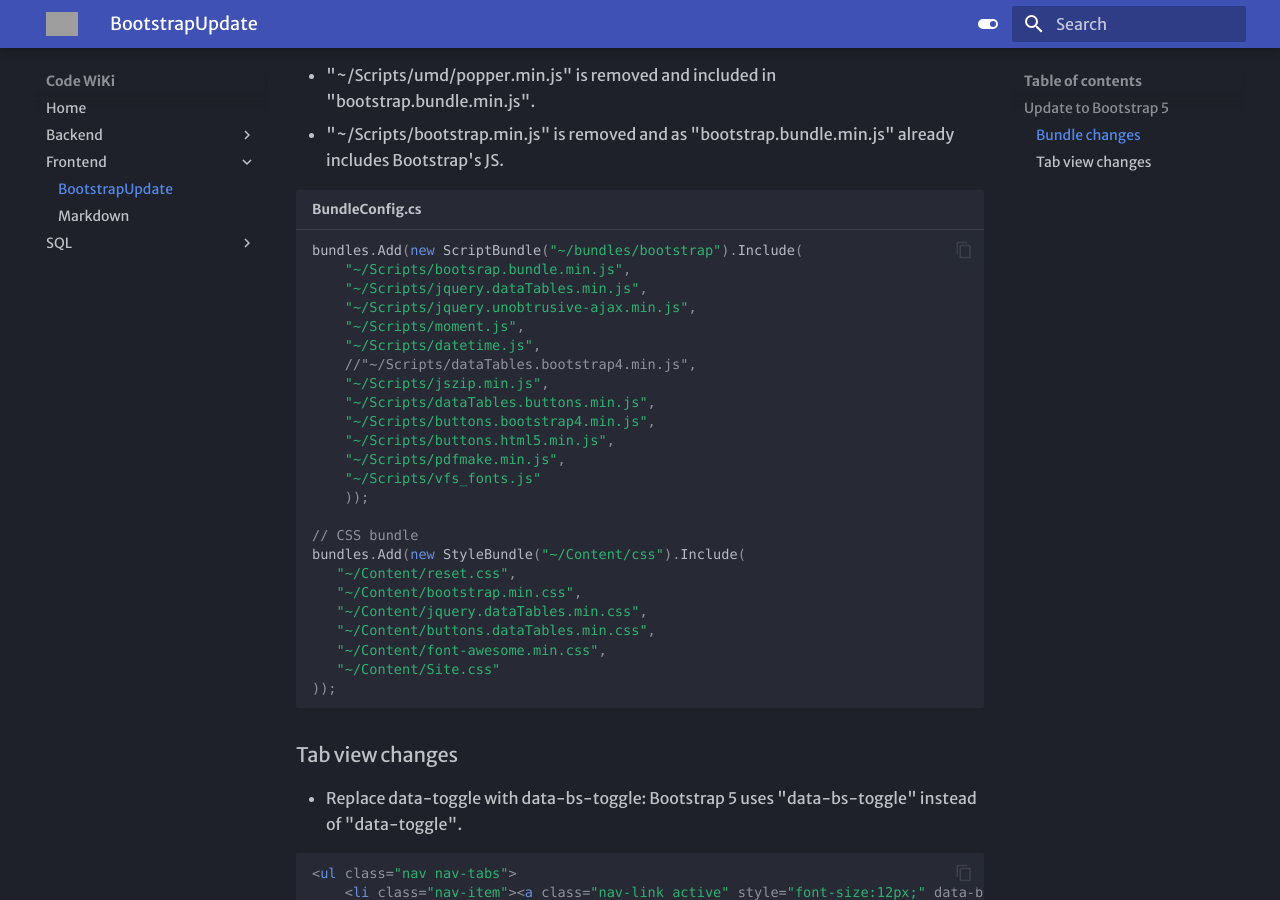
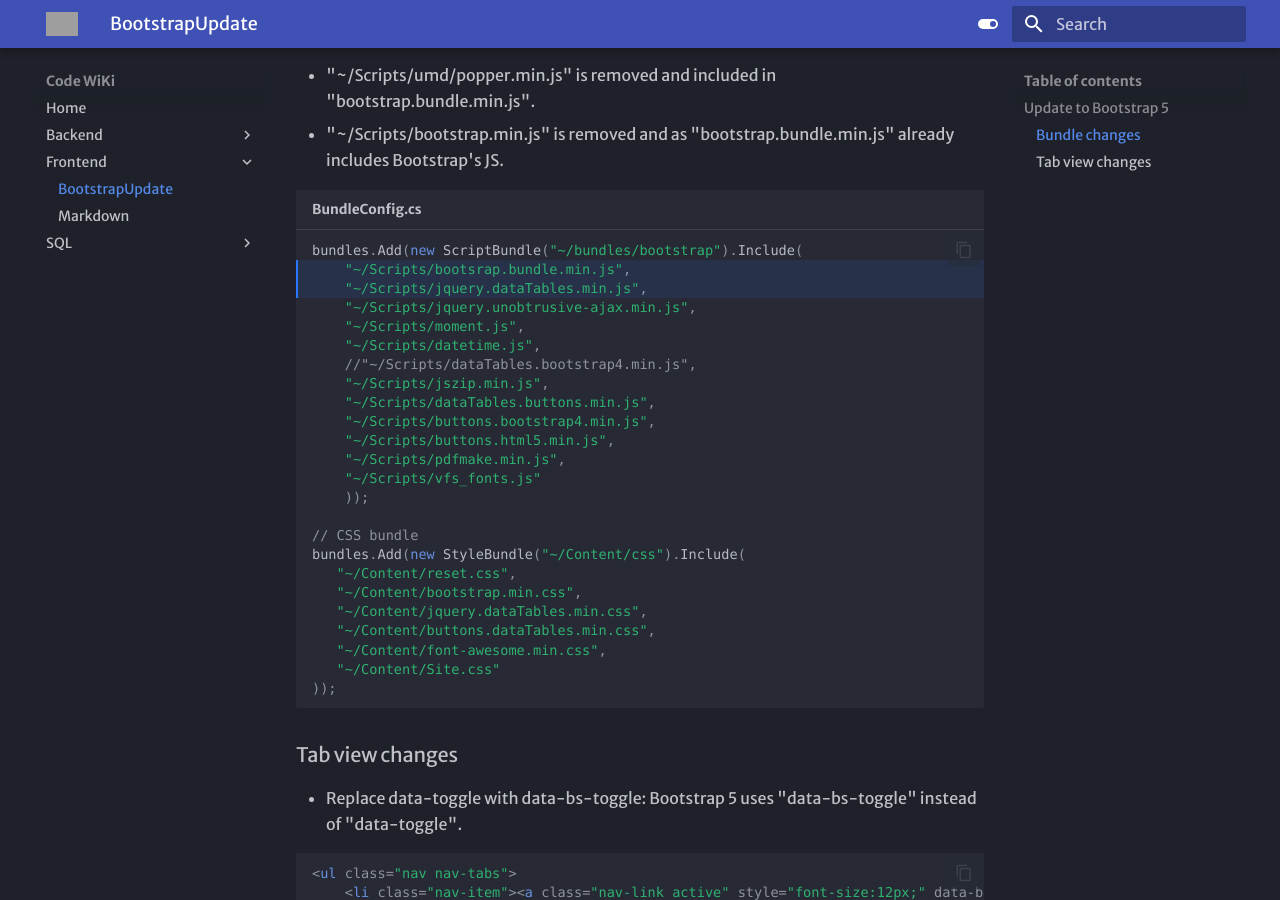
Before and after one commit to mkouhpayeh/code-wiki, an MkDocs documentation site: the page built from docs/Frontend/BootstrapUpdate.md, in a window 1280 px wide and 900 px high, scrolled down 343 px. Built offline with MkDocs 1.6.1 and Material for MkDocs 9.7.7, drawn with Linux system fonts in a browser that asks for light colours; some web fonts are replaced; grey boxes are pictures that could not be loaded.

Commit message:
Update BootstrapUpdate.md

````diff
--- a/docs/Frontend/BootstrapUpdate.md
+++ b/docs/Frontend/BootstrapUpdate.md
@@ -9,7 +9,7 @@
 - "~/Scripts/umd/popper.min.js" is removed and included in "bootstrap.bundle.min.js".
 - "~/Scripts/bootstrap.min.js" is removed and as "bootstrap.bundle.min.js" already includes Bootstrap's JS.
 
-``` csharp title="BundleConfig.cs"
+``` csharp title="BundleConfig.cs" hl_lines="2 3"
 bundles.Add(new ScriptBundle("~/bundles/bootstrap").Include(
     "~/Scripts/bootsrap.bundle.min.js",
     "~/Scripts/jquery.dataTables.min.js",
````
